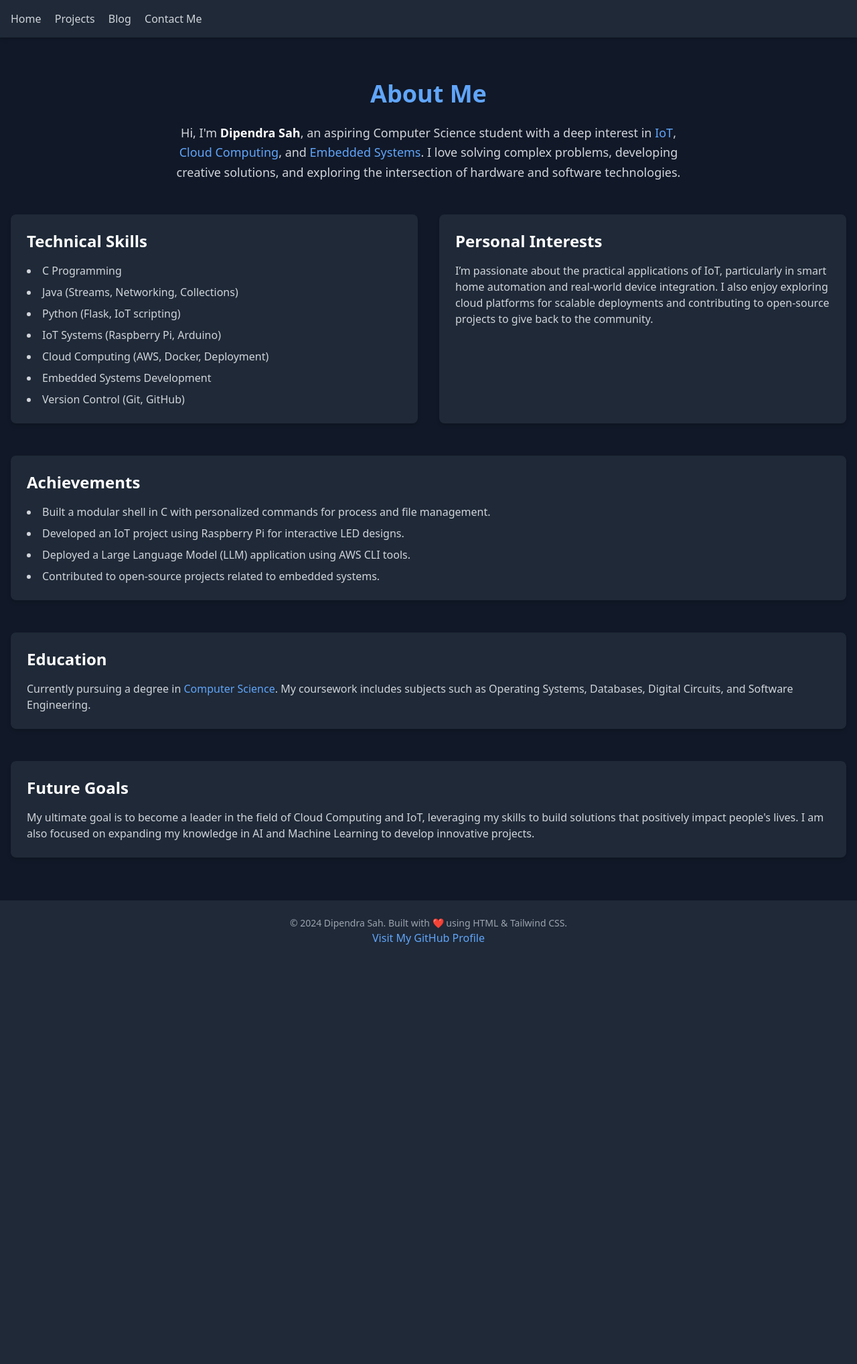
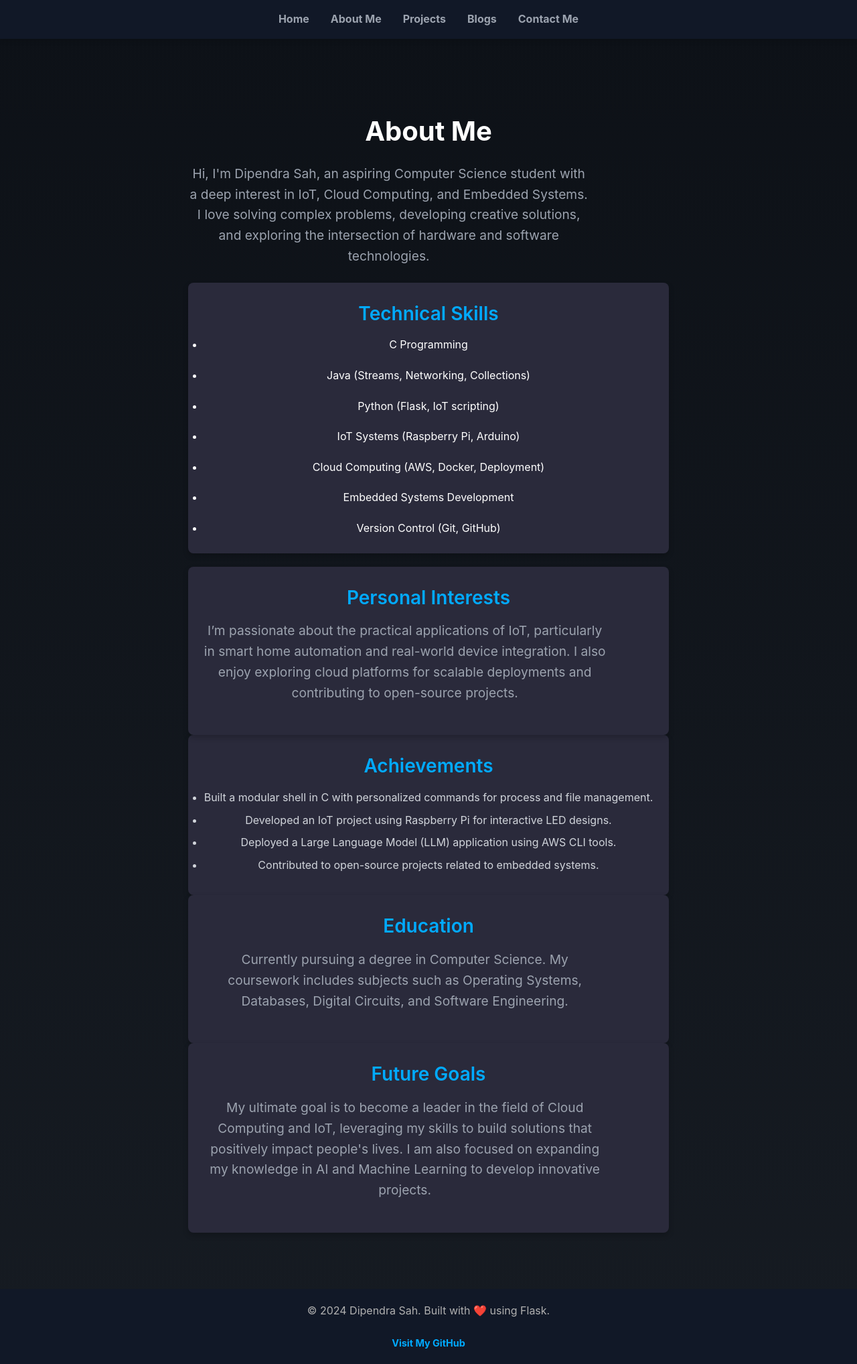
Before and after one commit to dipsah9/Portfolio, a Flask app: page /about in a window 1280 px wide. Shown: the whole page at 67% size. Before the commit the page ends 1410 px from the top, so only its background shows below. Run offline with Flask 3, Linux system fonts and the light colour scheme; some libraries are stand-ins or nearby versions.

Commit message:
modified

```diff
--- a/static/css/style.css
+++ b/static/css/style.css
@@ -140,3 +140,107 @@
       gap: 1rem;
     }
   }
+
+
+
+
+
+
+
+  /* Base Styles */
+body {
+    background-color: #1a1a2e; /* Dark Background */
+    color: #ffffff; /* White Text */
+    font-family: 'Inter', sans-serif; /* Clean Font */
+    line-height: 1.6;
+    margin: 0;
+    padding: 0;
+  }
+
+  .container {
+    max-width: 1200px;
+    margin: 0 auto;
+    padding: 20px;
+  }
+
+  /* Section Headers */
+  h2 {
+    font-size: 2.5rem;
+    font-weight: 700;
+    margin-bottom: 1rem;
+  }
+
+  h3 {
+    font-size: 1.75rem;
+    font-weight: 600;
+    margin-bottom: 0.75rem;
+    color: #00aaff; /* Bright Blue */
+  }
+
+  /* Text Styling */
+  p {
+    color: #b0b0b0; /* Muted Gray for Paragraphs */
+    font-size: 1rem;
+    margin-bottom: 1.5rem;
+  }
+
+  a {
+    color: #00aaff; /* Bright Blue Links */
+    text-decoration: none;
+  }
+
+  a:hover {
+    text-decoration: underline;
+    color: #1e90ff; /* Lighter Blue on Hover */
+  }
+
+  /* Card Styles */
+  .bg-gray-800 {
+    background-color: #2a2a3b; /* Slightly Lighter Dark Gray */
+    border-radius: 8px;
+    padding: 1.5rem;
+    box-shadow: 0 4px 8px rgba(0, 0, 0, 0.2); /* Subtle Shadow */
+    transition: transform 0.3s ease, box-shadow 0.3s ease;
+  }
+
+  .bg-gray-800:hover {
+    transform: translateY(-10px); /* Hover Effect */
+    box-shadow: 0 8px 16px rgba(0, 0, 0, 0.3); /* Elevated Shadow */
+  }
+
+  .list-disc li {
+    margin-bottom: 0.5rem;
+    color: #d1d5db; /* Light Gray for List Items */
+  }
+
+  /* Grid Layout */
+  .grid {
+    display: grid;
+    gap: 20px;
+  }
+
+  .grid-cols-1 {
+    grid-template-columns: 1fr;
+  }
+
+  .md\\:grid-cols-2 {
+    grid-template-columns: repeat(2, 1fr);
+  }
+
+  /* Footer Styles */
+  footer {
+    background-color: #111827; /* Deep Dark Background */
+    color: #9ca3af; /* Muted Gray for Footer Text */
+    padding: 20px;
+    text-align: center;
+  }
+
+  footer a {
+    color: #00aaff;
+    font-weight: bold;
+  }
+
+  footer a:hover {
+    color: #1e90ff;
+    text-decoration: underline;
+  }
--- a/templates/about.html
+++ b/templates/about.html
@@ -1,28 +1,10 @@
-<!DOCTYPE html>
-<html lang="en">
-<head>
-  <meta charset="UTF-8">
-  <meta name="viewport" content="width=device-width, initial-scale=1.0">
-  <title>About Me</title>
-  <script src="https://cdn.tailwindcss.com"></script>
-</head>
-<body class="bg-gray-900 text-white font-sans">
-  <!-- Header -->
-  <header class="bg-gray-800 p-4 shadow-md">
-    <div class="container mx-auto flex justify-between items-center">
-      <nav class="space-x-4">
-        <a href="{{ url_for('home') }}" class="text-gray-300 hover:text-blue-400">Home</a>
-        <a href="{{ url_for('projects') }}" class="text-gray-300 hover:text-blue-400">Projects</a>
-        <a href="{{ url_for('blog') }}" class="text-gray-300 hover:text-blue-400">Blog</a>
-        <a href="{{ url_for('contact') }}" class="text-gray-300 hover:text-blue-400">Contact Me</a>
-      </nav>
-    </div>
-  </header>
-
-  <!-- About Section -->
-  <section class="container mx-auto px-4 py-16">
-    <div class="text-center">
-      <h2 class="text-4xl font-bold text-blue-400 mb-6">About Me</h2>
+{% extends "base.html" %}
+{% block title %}About{% endblock %}
+{% block content %}
+<div class="container mx-auto px-4 py-16">
+  <!-- About Header -->
+  <div class="text-center mb-12">
+    <h2 class="text-5xl font-bold text-blue-400 mb-6">About Me</h2>
     <p class="text-gray-300 text-lg max-w-3xl mx-auto leading-relaxed">
       Hi, I'm <span class="text-white font-semibold">Dipendra Sah</span>, an aspiring Computer Science student with a deep interest in
       <span class="text-blue-400 font-medium">IoT</span>,
@@ -32,12 +14,12 @@
     </p>
   </div>
 
-    <!-- Skills & Interests Section -->
-    <div class="grid grid-cols-1 md:grid-cols-2 gap-8 mt-12">
-      <!-- Skills Section -->
+  <!-- Skills and Interests -->
+  <div class="grid grid-cols-1 md:grid-cols-2 gap-8">
+    <!-- Skills -->
     <div class="bg-gray-800 p-6 rounded-lg shadow-md">
-        <h3 class="text-2xl font-bold text-white mb-4">Technical Skills</h3>
-        <ul class="list-disc list-inside text-gray-300 space-y-2">
+      <h3 class="text-2xl font-bold text-blue-400 mb-4">Technical Skills</h3>
+      <ul class="grid grid-cols-2 gap-4 text-gray-300">
         <li>C Programming</li>
         <li>Java (Streams, Networking, Collections)</li>
         <li>Python (Flask, IoT scripting)</li>
@@ -48,19 +30,19 @@
       </ul>
     </div>
 
-      <!-- Interests Section -->
+    <!-- Interests -->
     <div class="bg-gray-800 p-6 rounded-lg shadow-md">
-        <h3 class="text-2xl font-bold text-white mb-4">Personal Interests</h3>
+      <h3 class="text-2xl font-bold text-blue-400 mb-4">Personal Interests</h3>
       <p class="text-gray-300">
         I’m passionate about the practical applications of IoT, particularly in smart home automation and real-world device integration.
-          I also enjoy exploring cloud platforms for scalable deployments and contributing to open-source projects to give back to the community.
+        I also enjoy exploring cloud platforms for scalable deployments and contributing to open-source projects.
       </p>
     </div>
   </div>
 
-    <!-- Achievements Section -->
+  <!-- Achievements -->
   <div class="bg-gray-800 p-6 mt-12 rounded-lg shadow-md">
-      <h3 class="text-2xl font-bold text-white mb-4">Achievements</h3>
+    <h3 class="text-2xl font-bold text-blue-400 mb-4">Achievements</h3>
     <ul class="list-disc list-inside text-gray-300 space-y-2">
       <li>Built a modular shell in C with personalized commands for process and file management.</li>
       <li>Developed an IoT project using Raspberry Pi for interactive LED designs.</li>
@@ -69,38 +51,23 @@
     </ul>
   </div>
 
-    <!-- Education Section -->
+  <!-- Education -->
   <div class="bg-gray-800 p-6 mt-12 rounded-lg shadow-md">
-      <h3 class="text-2xl font-bold text-white mb-4">Education</h3>
+    <h3 class="text-2xl font-bold text-blue-400 mb-4">Education</h3>
     <p class="text-gray-300">
       Currently pursuing a degree in <span class="text-blue-400">Computer Science</span>.
       My coursework includes subjects such as Operating Systems, Databases, Digital Circuits, and Software Engineering.
     </p>
   </div>
 
-    <!-- Goals Section -->
+  <!-- Goals -->
   <div class="bg-gray-800 p-6 mt-12 rounded-lg shadow-md">
-      <h3 class="text-2xl font-bold text-white mb-4">Future Goals</h3>
+    <h3 class="text-2xl font-bold text-blue-400 mb-4">Future Goals</h3>
     <p class="text-gray-300">
       My ultimate goal is to become a leader in the field of Cloud Computing and IoT,
       leveraging my skills to build solutions that positively impact people's lives.
       I am also focused on expanding my knowledge in AI and Machine Learning to develop innovative projects.
     </p>
   </div>
-  </section>
-
-  <!-- Footer -->
-  <footer class="bg-gray-800 text-center py-6">
-    <p class="text-gray-400 text-sm">
-      © 2024 Dipendra Sah. Built with ❤️ using HTML & Tailwind CSS.
-    </p>
-    <a
-      href="https://github.com/dipsah9"
-      target="_blank"
-      class="text-blue-400 hover:underline"
-    >
-      Visit My GitHub Profile
-    </a>
-  </footer>
-</body>
-</html>
+</div>
+{% endblock %}
```
Lines whose indentation alone changed are shown as unchanged.
